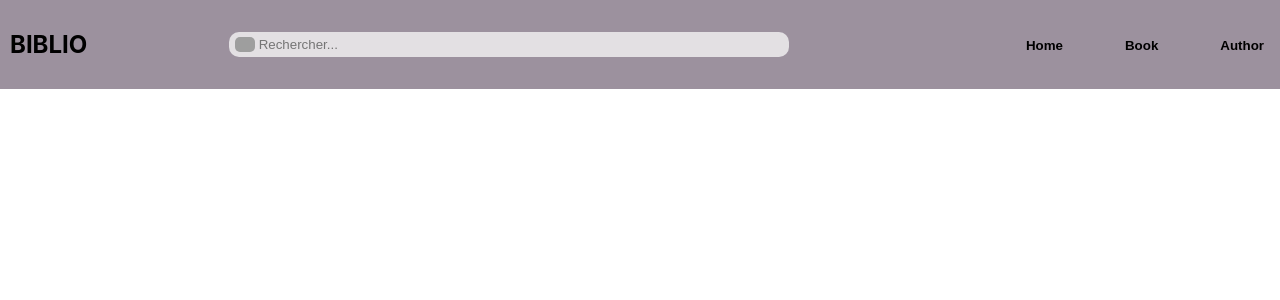
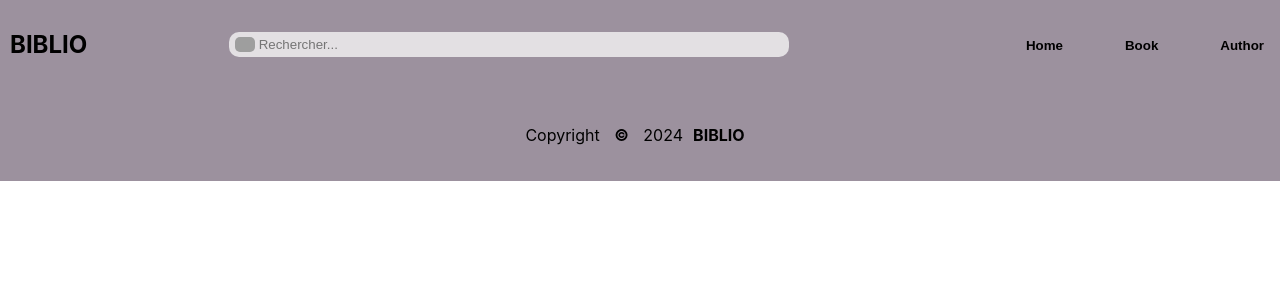
Before and after one commit to Seelegen/Library, a React (Create React App) app: page / in a window 1280 px wide. Shown: the top 300 px of the page. Built offline with nearby package versions, Linux system fonts and the light colour scheme; grey boxes are pictures that could not be loaded.

Commit message:
CMI: Create Footer

```diff
--- a/src/App.js
+++ b/src/App.js
@@ -1,10 +1,12 @@
 import "./App.css";
+import Footer from "./Components/footer";
 import Header from "./Components/header";
 
 const App = () => {
   return (
     <div className="App">
       <Header />
+      <Footer/>
     </div>
   );
 };
--- /dev/null
+++ b/src/Components/footer.jsx
@@ -0,0 +1,9 @@
+import '../css/footer.css'
+const Footer = () => {
+  return (
+    <footer className="Footer">
+      <p>Copyright <span>©</span> 2024<span>BIBLIO</span></p>
+    </footer>
+  );
+};
+export default Footer;
--- /dev/null
+++ b/src/css/footer.css
@@ -0,0 +1,11 @@
+.Footer {
+    background-color: #5b4a5f9a;
+    color: #000000;
+    text-align: center;
+    padding: 20px;
+  }
+  span{
+    margin-left: 10px;
+    font-weight: bold;
+    margin-right: 10px;
+  }
```
